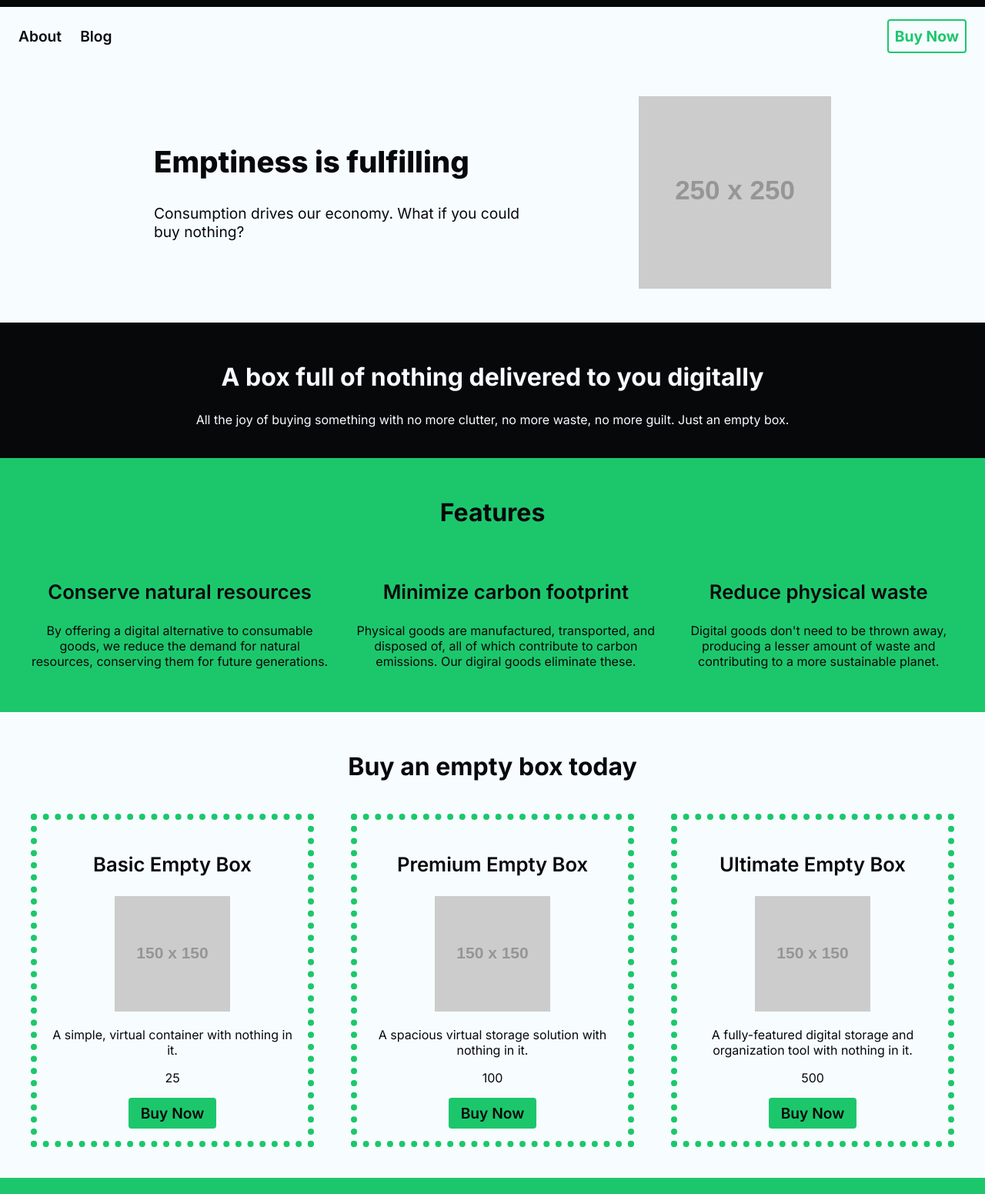
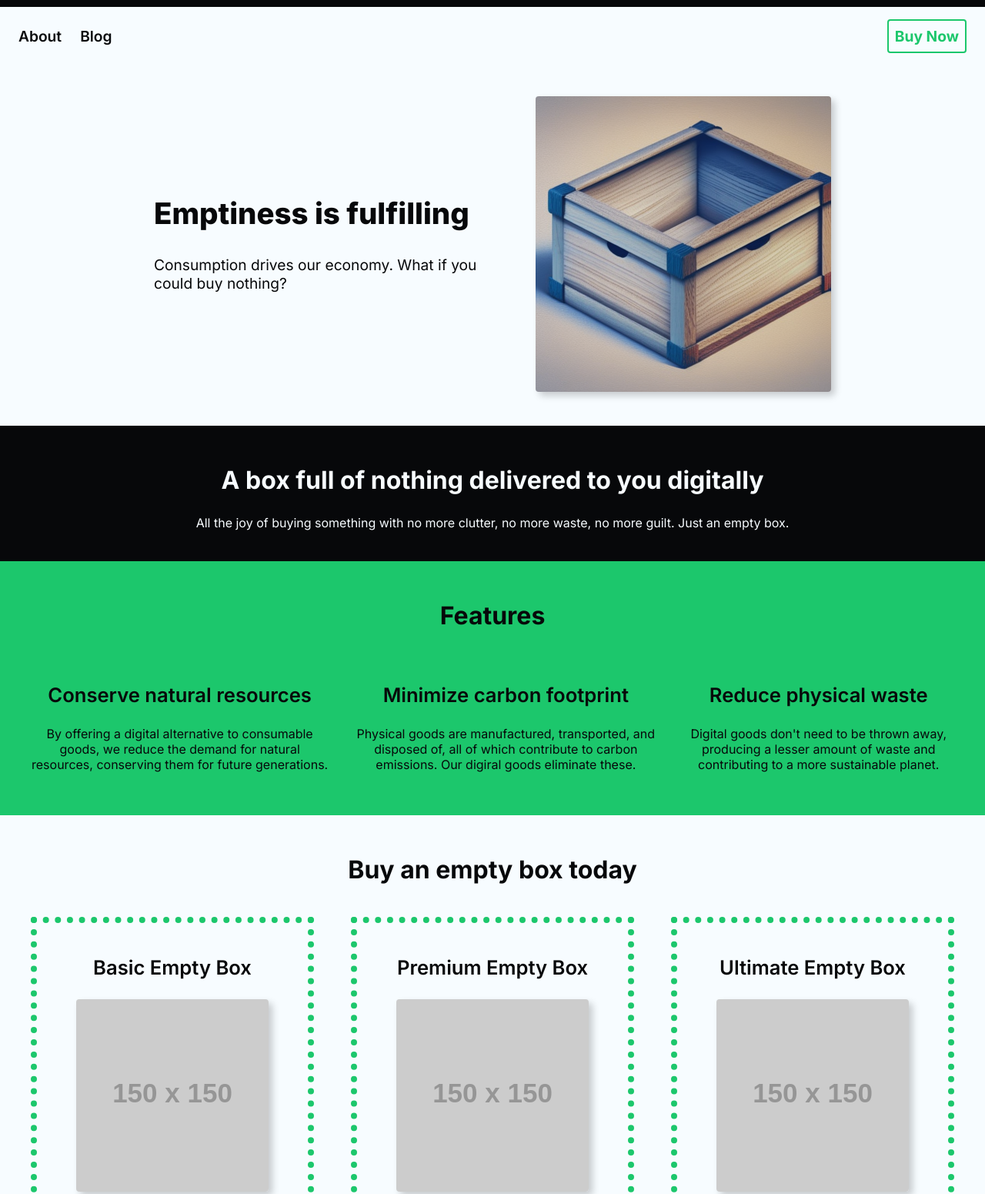
Before and after one commit to Lyspal/the-empty-box, an Eleventy site: page src/index.html in a window 1280 px wide. Shown: the part 54-1605 px from the top of the page at 77% size. Built offline with nearby package versions, Linux system fonts and the light colour scheme; Eleventy itself is replaced by a stand-in of ours; files that its build step writes are made by us from their sources; placeholder pictures from the web are drawn by us.

Commit message:
Add images

```diff
--- a/src/css/style.css
+++ b/src/css/style.css
@@ -141,6 +141,12 @@ section {
   margin: 1rem 0;
 }
 
+.hero .hero-container .hero-image-container .hero-image {
+  width: 384px;
+  border-radius: 0.25rem;
+  box-shadow: 5px 5px 10px rgba(0, 0, 0, 0.2);
+}
+
 .description {
   background-color: var(--color-tertiary);
   color: var(--color-secondary);
@@ -202,6 +208,12 @@ section {
   }
 }
 
+#tier-buy .tier-item .tier-image {
+  width: 250px;
+  border-radius: 0.25rem;
+  box-shadow: 5px 5px 10px rgba(0, 0, 0, 0.2);
+}
+
 #tier-buy .tier-item .tier-description {
   margin-left: auto;
   margin-right: auto;
--- a/src/index.html
+++ b/src/index.html
@@ -14,7 +14,7 @@ title: The Empty Box
 		<div class="hero-image-container">
 			<img
 			class="hero-image"
-			src="https://via.placeholder.com/250"
+			src="assets/images/box2-wood.png"
 			alt="A photo of an empty box."
 			/>
 		</div>
@@ -43,7 +43,7 @@ title: The Empty Box
 		{% for tier in tiers %}
 		<div class="tier-item">
 			<h3>{{ tier.name }}</h3>
-			<img src="{{ tier.imageUrl | url }}" alt="{{ tier.name }}">
+			<img class="tier-image" src="{{ tier.imageUrl | url }}" alt="{{ tier.name }}">
 			<p class="tier-description">{{ tier.description }}</p>
 			<p>{{ tier.price }}</p>
 			<button class="tier-buy-btn" href="{{ tier.url  | url }}">Buy Now</b>
```
Also changed, not shown: src/assets/images/box1-sketch.png (renamed from src/assets/box1-sketch.png), src/assets/images/box2-wood.png (renamed from src/assets/box2-wood.png), src/assets/images/box3-neon.png (renamed from src/assets/box3-neon.png).
